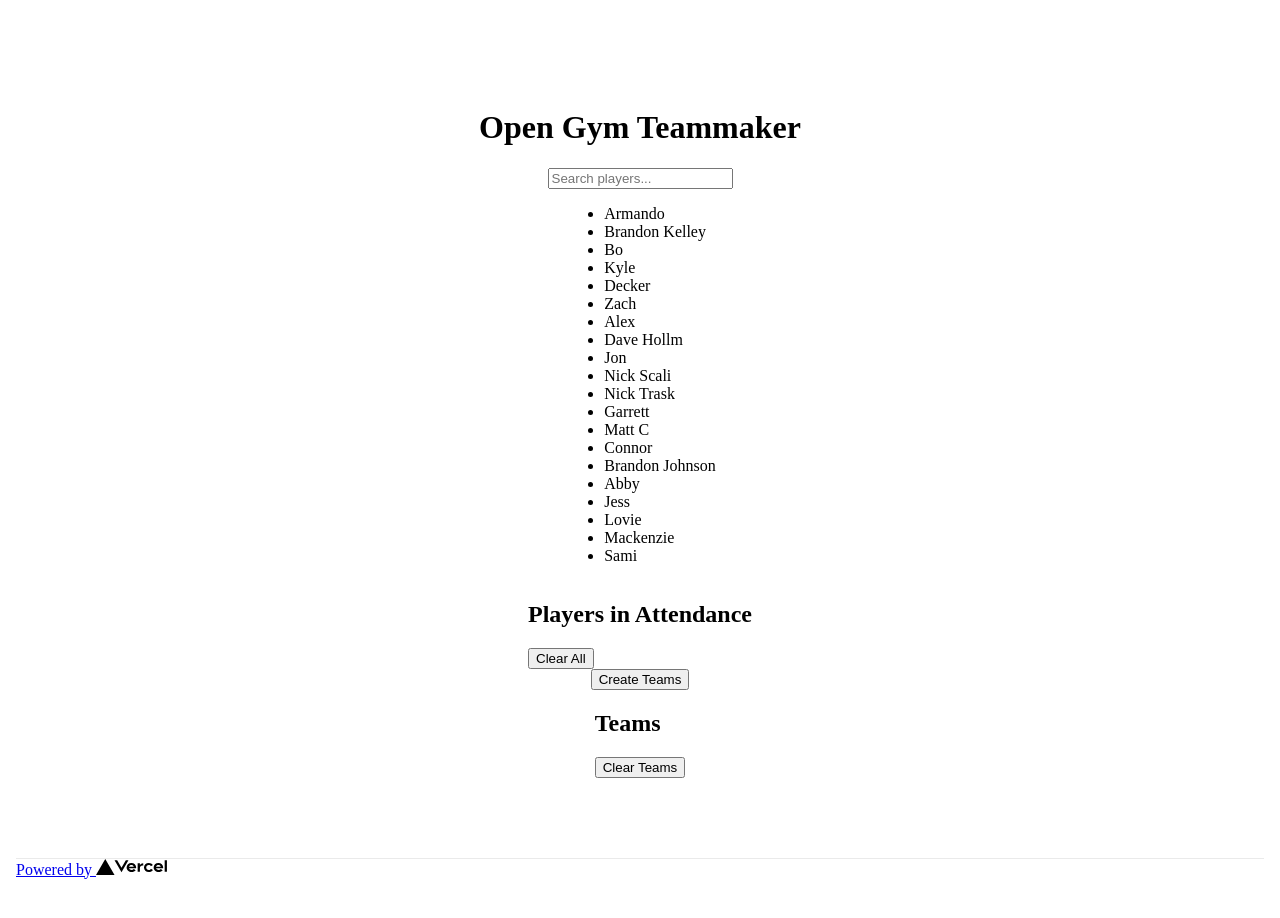
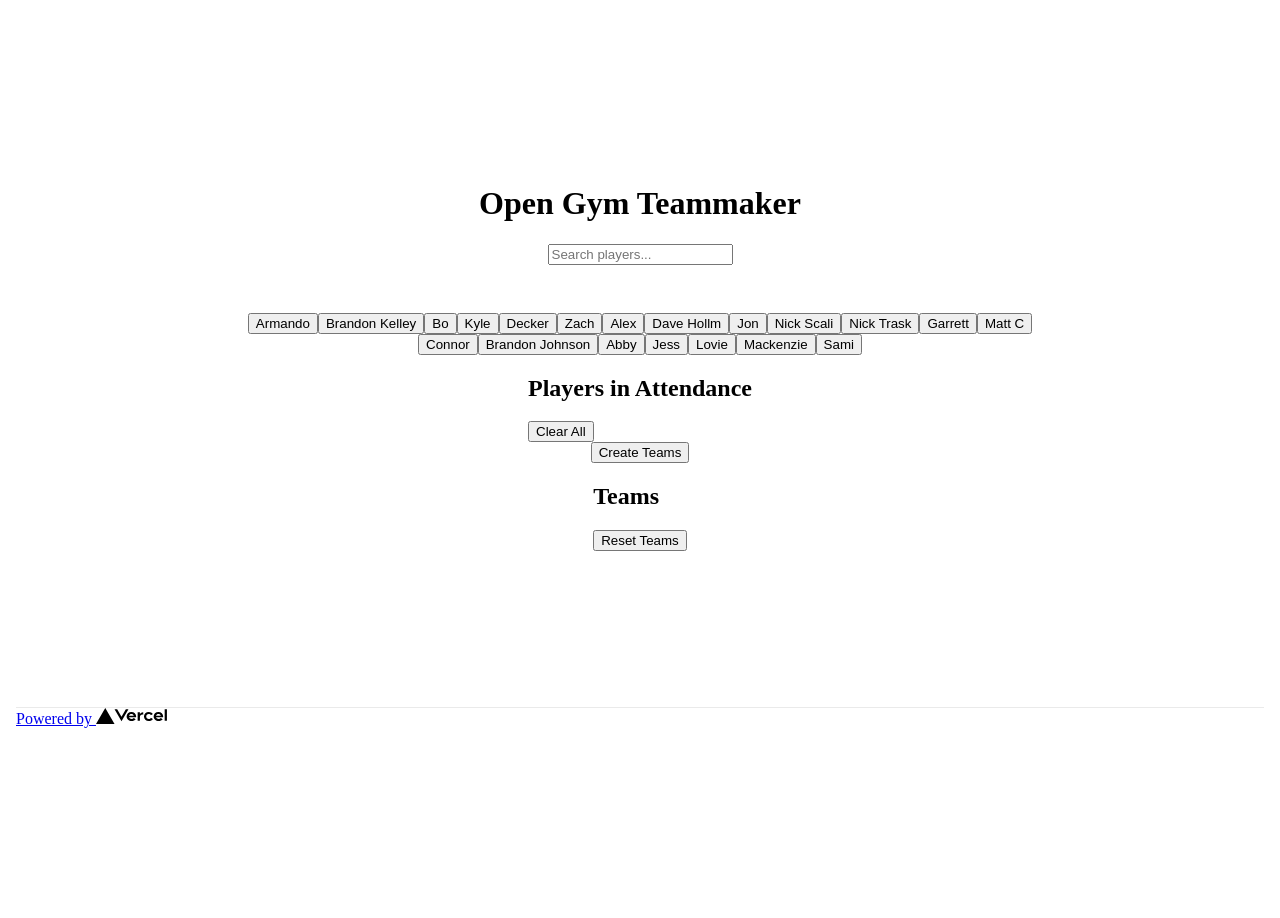
Before and after one commit to jsartin513/open-gym, a Next.js app: page / in a window 1280 px wide. Shown: the top 918 px of the page. After the commit the page ends 816 px from the top, so only its background shows below. Built offline with nearby package versions, Linux system fonts and the light colour scheme.

Commit message:
Fix offset

```diff
--- a/pages/index.js
+++ b/pages/index.js
@@ -78,12 +78,13 @@ export default function Home() {
 
     let offset = 0;
     const distributePlayers = (players, offset) => {
+
       players.forEach((player, index) => {
         teams[(index + offset) % numTeams].push(player);
       });
-      console.log("offset", offset);
+      const newOffset = (players.length + offset) % numTeams;
       // Return the offset for the next group of players
-      return players.length % numTeams;
+      return newOffset;
     };
 
     offset = distributePlayers(extraordinaryPlayers, offset);
@@ -111,13 +112,18 @@ export default function Home() {
           value={query}
           onChange={(e) => setQuery(e.target.value)}
         />
-        <ul>
+        <div className={styles.grid}>
           {filteredPlayers.map(player => (
-            <li key={player.name} onClick={() => addPlayerToAttendance(player)}>
+            <button
+              key={player.name}
+              onClick={() => addPlayerToAttendance(player)}
+              disabled={attendance.some(p => p.name === player.name)}
+              className={attendance.some(p => p.name === player.name) ? styles.disabledButton : styles.playerButton}
+            >
               {player.name}
-            </li>
+            </button>
           ))}
-        </ul>
+        </div>
         <div>
           <h2>Players in Attendance</h2>
           <button onClick={clearAttendance}>Clear All</button>
@@ -131,7 +137,7 @@ export default function Home() {
         <button onClick={createTeams}>Create Teams</button>
         <div>
           <h2>Teams</h2>
-          <button onClick={clearTeams}>Clear Teams</button>
+          <button onClick={clearTeams}>Reset Teams</button>
           {teams.map((team, index) => (
             <div key={index}>
               <h3>Team {index + 1}</h3>
@@ -170,6 +176,28 @@ export default function Home() {
           height: 100px;
           border-top: 1px solid #eaeaea;
         }
+        .grid {
+          display: grid;
+          grid-template-columns: repeat(auto-fill, minmax(100px, 1fr));
+          gap: 10px;
+          margin: 20px 0;
+        }
+        .playerButton {
+          padding: 10px;
+          background-color: #0070f3;
+          color: white;
+          border: none;
+          border-radius: 5px;
+          cursor: pointer;
+        }
+        .disabledButton {
+          padding: 10px;
+          background-color: #ccc;
+          color: white;
+          border: none;
+          border-radius: 5px;
+          cursor: not-allowed;
+        }
         .playerPanel {
           display: flex;
           justify-content: space-between;
```
